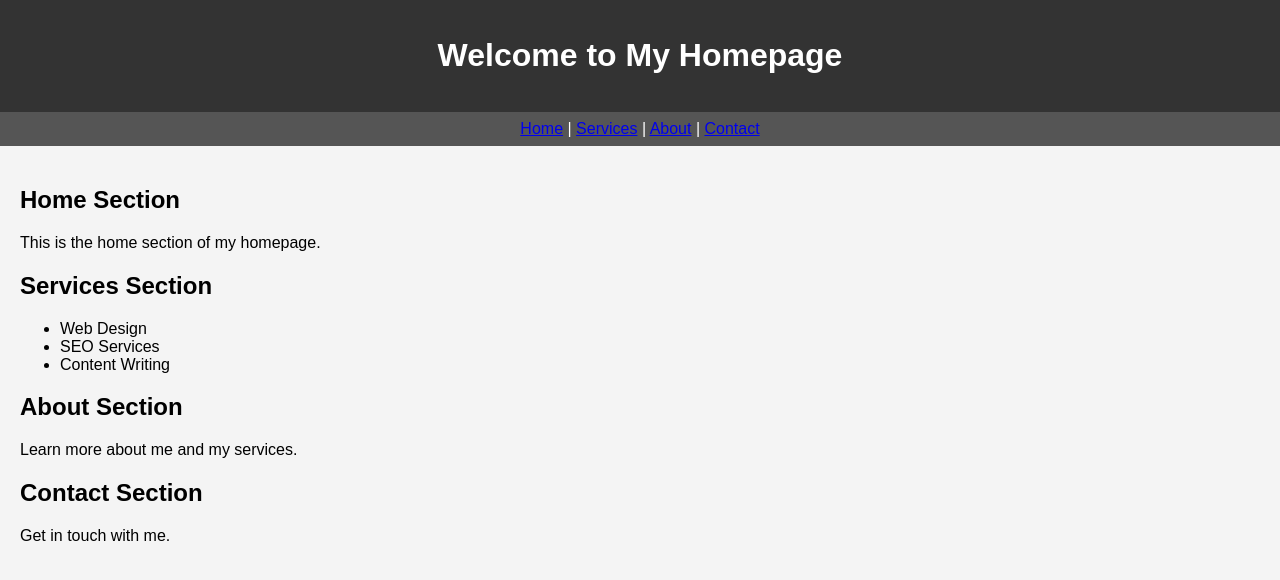
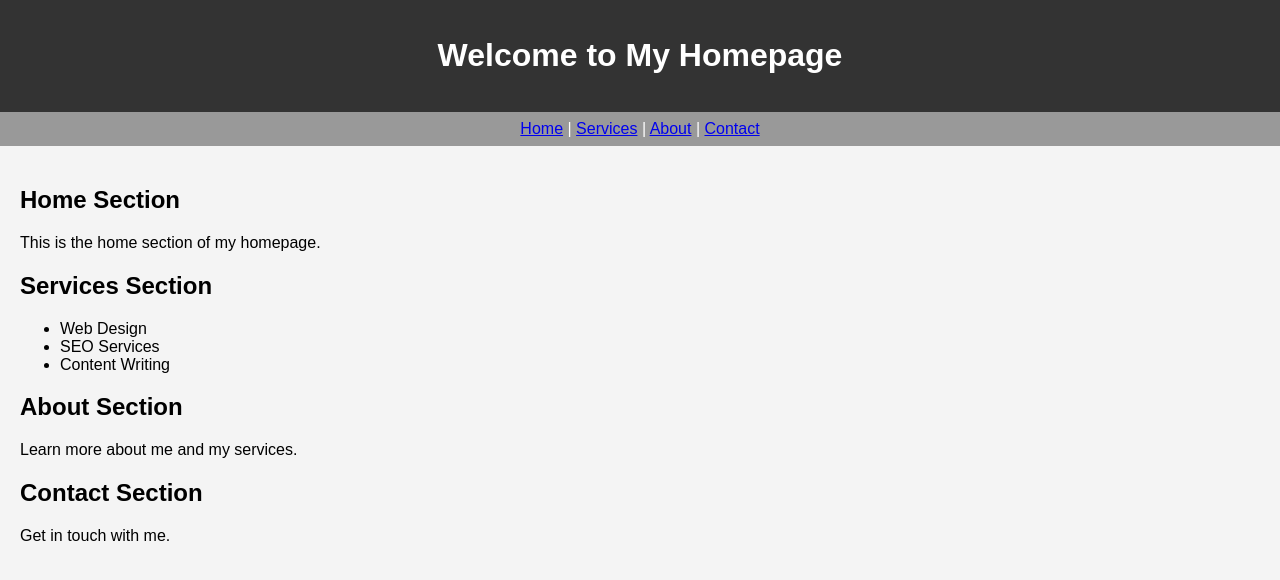
Before and after one commit to wright-benjamin-1701/heroku-library, a Flask app: page / in a window 1280 px wide. Shown: the top 580 px of the page. Run offline with Flask 3, Linux system fonts and the light colour scheme.

Commit message:
lighten up

```diff
--- a/static/css/home.css
+++ b/static/css/home.css
@@ -11,13 +11,14 @@ header {
     text-align: center;
 }
 nav {
-    background: #555;
+    background:  #999;
     color: white;
     text-align: center;
     padding: 0.5em 0;
 }
 main {
     padding: 20px;
+    margin-bottom: 60px; /* Added to avoid overlap with footer */
 }
 footer {
     background-color: #333;
```
